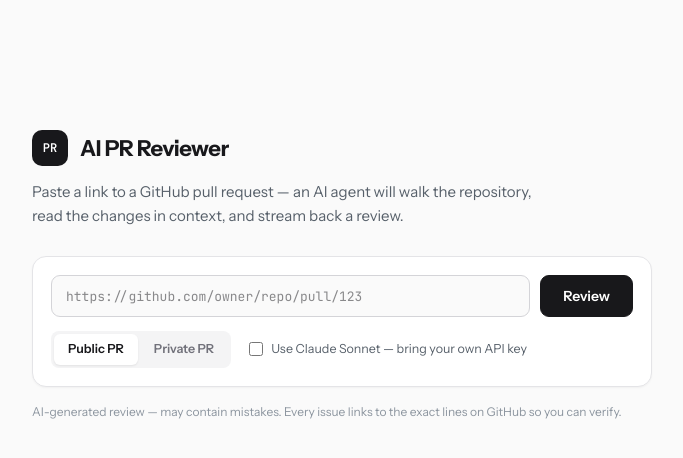
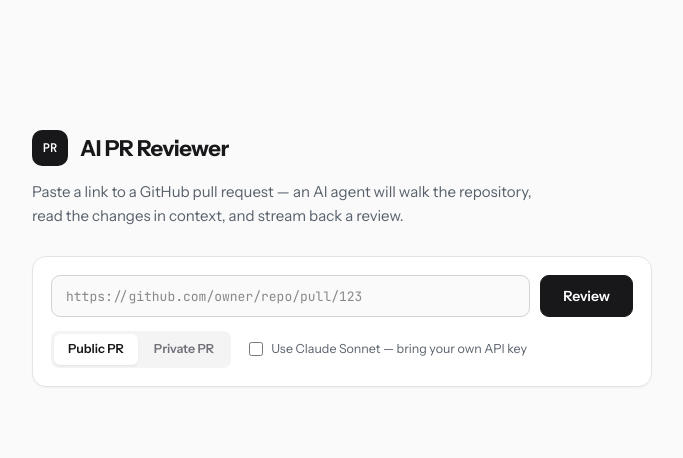
Before and after one commit to OtecSergij/ai-pr-reviewer, a Next.js app: page / in a window 1280 px wide. Shown: the top 458 px of the page, without its empty margins (298-981 px from the left). Built offline with nearby package versions, Linux system fonts and the light colour scheme.

Commit message:
refactor(ui): remove the AI-disclaimer note from the idle screen

```diff
--- a/app/components/idle-screen.tsx
+++ b/app/components/idle-screen.tsx
@@ -28,7 +28,8 @@
   function submit(e: React.FormEvent) {
     e.preventDefault();
     onStart({
-      anthropicKey: premium && premiumKey.trim() ? premiumKey.trim() : undefined,
+      anthropicKey:
+        premium && premiumKey.trim() ? premiumKey.trim() : undefined,
       githubPat:
         visibility === "private" && pat.trim() ? pat.trim() : undefined,
     });
@@ -145,11 +146,6 @@
             </div>
           ) : null}
         </form>
-
-        <p className="mt-4 text-[12px] leading-[1.5] text-faint">
-          AI-generated review — may contain mistakes. Every issue links to the
-          exact lines on GitHub so you can verify.
-        </p>
       </div>
     </div>
   );
```
